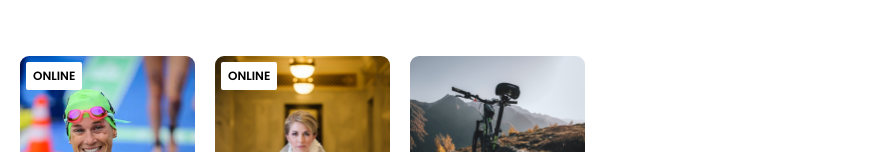
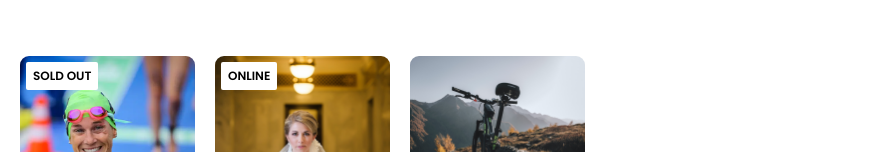
Before and after one commit to sofi-alvarado/airbnb-experiences, a React (Create React App) app: page / in a window 1280 px wide. Shown: the part 420-572 px from the top of the page, without its empty margins (0-883 px from the left). Built offline with nearby package versions, Linux system fonts and the light colour scheme.

Commit message:
Using Spread object as props

```diff
--- a/src/App.js
+++ b/src/App.js
@@ -9,13 +9,10 @@ function App() {
     return (
         <Card
         key={item.id}
-        img={item.coverImg}
-        rating={item.stats.rating}
-        reviewCount={item.stats.reviewCount}
-        location={item.location}
-        title={item.title}
-        price={item.price}
+        /* Using spread syntax */
+        {...item}
 
+        /* item={item} */
       />
     )
   })
--- a/src/components/Card.js
+++ b/src/components/Card.js
@@ -20,11 +20,11 @@ export default function Card(props) {
                 {badgeText && <div className="card--badge">{badgeText}</div>}
                 {/*If our variable badgeText has a value it will render the div with our badge*/}
 
-                <img src={props.img} className="card--image" alt="card" />
+                <img src={props.coverImg} className="card--image" alt="card" />
             <div className="card--stats">
                 <img src={imgStar} className="card--star" alt="star" />
-                <span> {props.rating} </span>
-                <span className="gray"> ({props.reviewCount}) • </span>
+                <span> {props.stats.rating} </span>
+                <span className="gray"> ({props.stats.reviewCount}) • </span>
                 <span className="gray"> {props.location} </span>
             </div>
             <p className="card--title">{props.title}</p>
```
